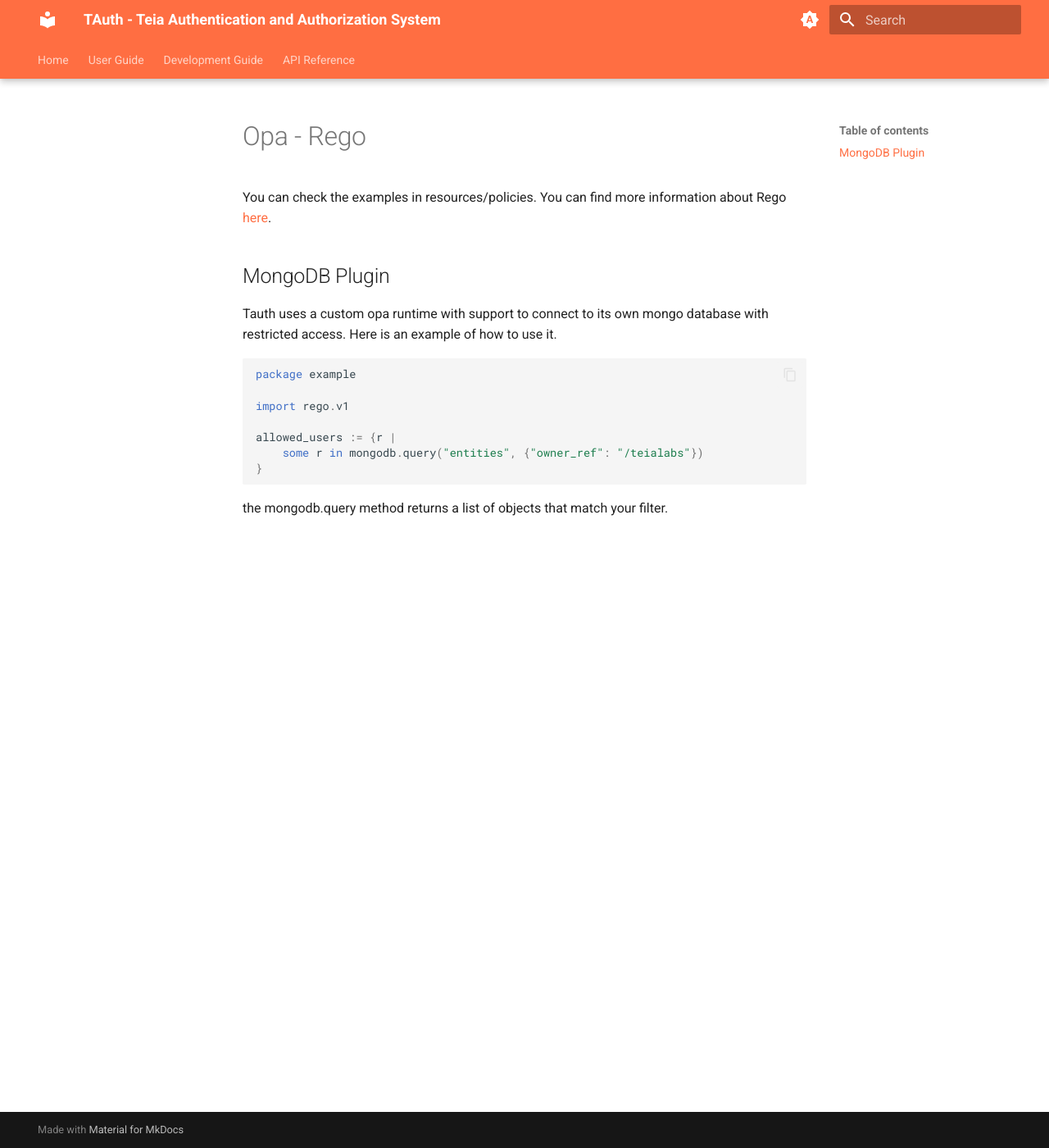
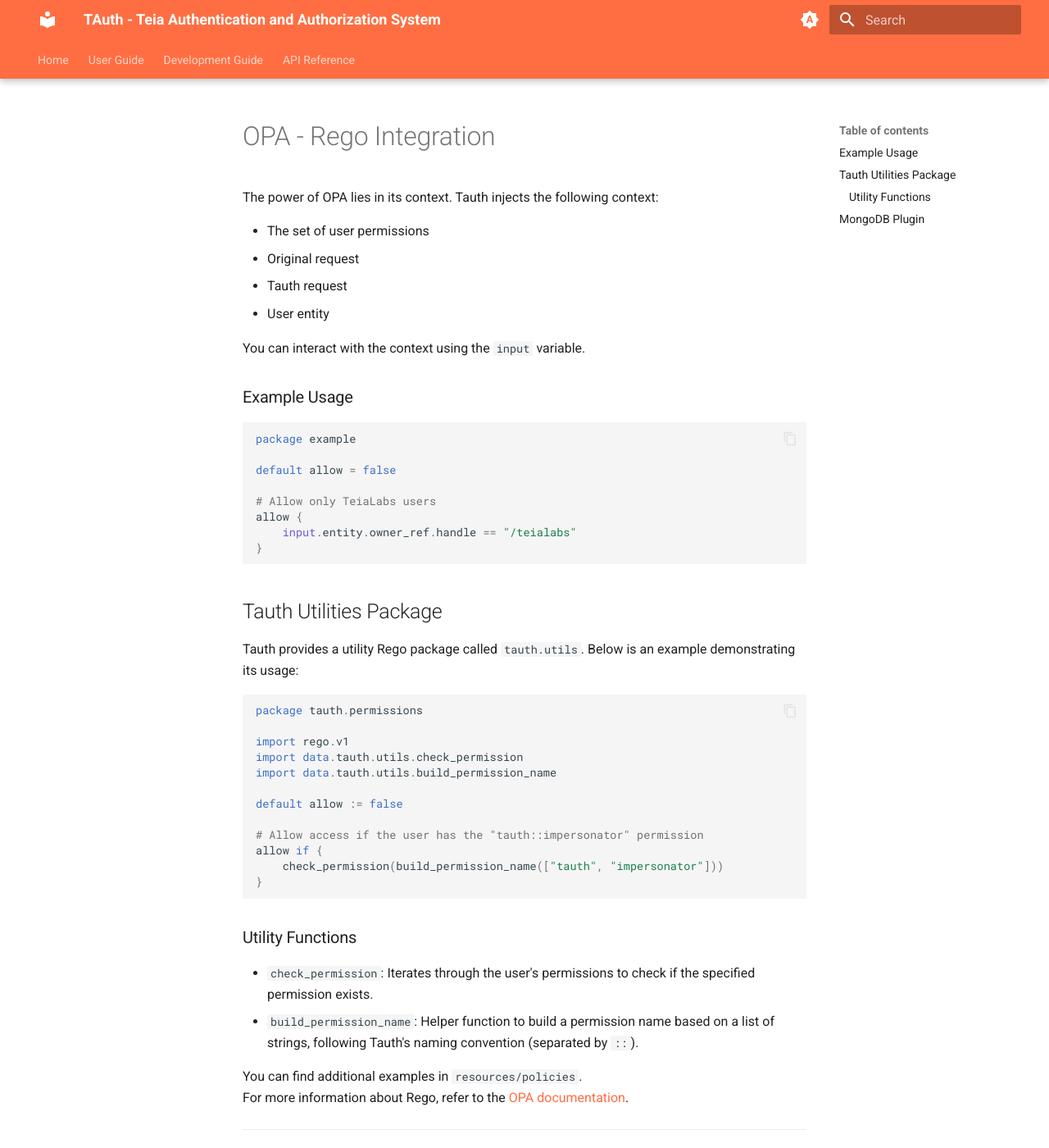
Before and after one commit to TeiaLabs/tauth, an MkDocs documentation site: the page built from docs/docs/user_guide/opa.md, in a window 1280 px wide and 1400 px high. Shown: the whole window at 82% size. Built offline with MkDocs 1.6.1 and Material for MkDocs 9.7.7, drawn with Linux system fonts in a browser that asks for light colours; some of the changed text lies outside the part shown.

Commit message:
Add documentation

````diff
--- a/docs/docs/user_guide/opa.md
+++ b/docs/docs/user_guide/opa.md
@@ -1,20 +1,71 @@
-# Opa - Rego
+# OPA - Rego Integration
 
-You can check the examples in resources/policies.
-You can find more information about Rego [here](https://www.openpolicyagent.org/docs/latest/policy-language/).
+The power of OPA lies in its context. Tauth injects the following context:
+
+- The set of user permissions
+- Original request
+- Tauth request
+- User entity
+
+You can interact with the context using the `input` variable.
+
+### Example Usage
+
+```rego
+package example
+
+default allow = false
+
+# Allow only TeiaLabs users
+allow {
+    input.entity.owner_ref.handle == "/teialabs"
+}
+```
+
+## Tauth Utilities Package
+
+Tauth provides a utility Rego package called `tauth.utils`. Below is an example demonstrating its usage:
+
+```rego
+package tauth.permissions
+
+import rego.v1
+import data.tauth.utils.check_permission
+import data.tauth.utils.build_permission_name
+
+default allow := false
+
+# Allow access if the user has the "tauth::impersonator" permission
+allow if {
+    check_permission(build_permission_name(["tauth", "impersonator"]))
+}
+```
+
+### Utility Functions
+
+- `check_permission`: Iterates through the user's permissions to check if the specified permission exists.
+- `build_permission_name`: Helper function to build a permission name based on a list of strings, following Tauth's naming convention (separated by `::`).
+
+You can find additional examples in `resources/policies`.
+For more information about Rego, refer to the [OPA documentation](https://www.openpolicyagent.org/docs/latest/policy-language/).
+
+---
 
 ## MongoDB Plugin
-Tauth uses a custom opa runtime with support to connect to its own mongo database with restricted access.
-Here is an example of how to use it.
+
+Tauth uses a custom OPA runtime that supports connecting to its MongoDB instance with restricted access.
+For now, this plugin only has access to the `resources` collection.
+Here's an example of how to query the database:
 
 ```rego
 package example
 
 import rego.v1
 
+# Fetch allowed users from MongoDB
 allowed_users := {r |
-	some r in mongodb.query("entities", {"owner_ref": "/teialabs"})
+    some r in mongodb.query("resources", {"resource_collection": "datasources"})
 }
 ```
 
-the mongodb.query method returns a list of objects that match your filter.
+The `mongodb.query` method returns a list of objects that match the specified filter.
````
